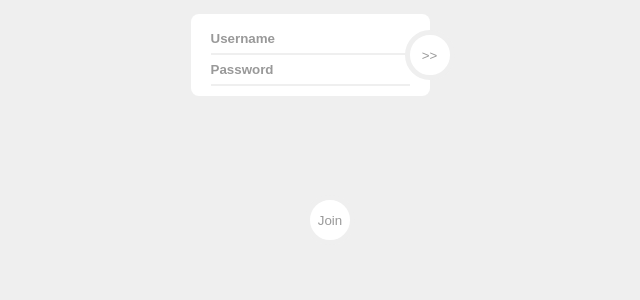
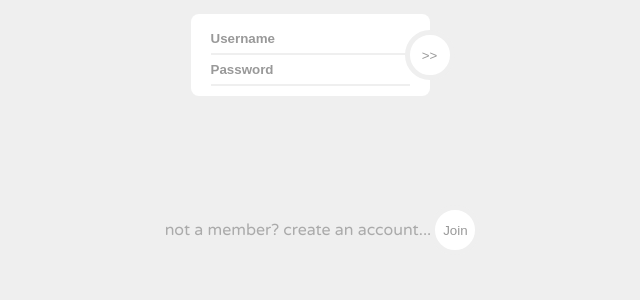
Before and after one commit to darkuress/todo, a Flask app: page / in a window 1280 px wide. Shown: the part 132-432 px from the top of the page, without its empty margins (330-970 px from the left). Run offline with Flask 2, Linux system fonts and the light colour scheme; some libraries are stand-ins or nearby versions.

Commit message:
css playing

```diff
--- a/templates/login.html
+++ b/templates/login.html
@@ -3,7 +3,7 @@
 <script src="https://cdnjs.cloudflare.com/ajax/libs/jquery-validate/1.13.1/jquery.validate.min.js"></script>
 <meta name="viewport" content="width=device-width, initial-scale=1, maximum-scale=1" />
 <!--link rel="stylesheet" type="text/css" href="{{ url_for('static', filename='css/login.css') }}" /-->
-<link rel="stylesheet" type="text/css" href="static/css/login.css" />
+<link rel="stylesheet" type="text/css" href="../static/css/login.css" />
 
 <div class="text-center" style="padding:50px 0" align = "center">
     <div class="logo">Todo Log In</div>
@@ -37,6 +37,8 @@
                 <div class="login-form-main-message"></div>
                 <div class="main-login-form">
                     <div class="form-group" alignt = "left">
+                        <a>not a member? </a>
+                        <a>create an account....</a>
                         <button type="submit" name="join" value="join" class = "login-button">Join</button>
                     </div>
                 </div>
```
